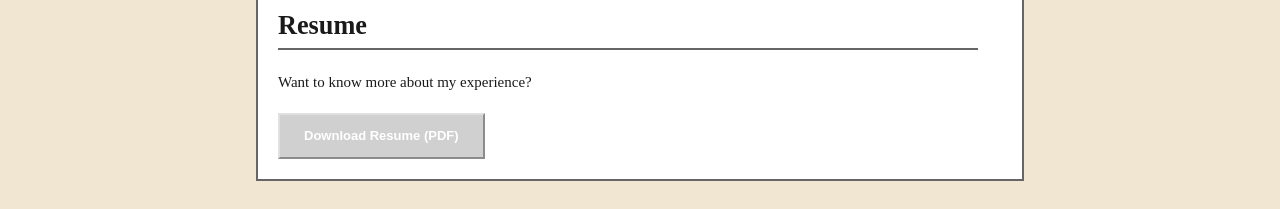
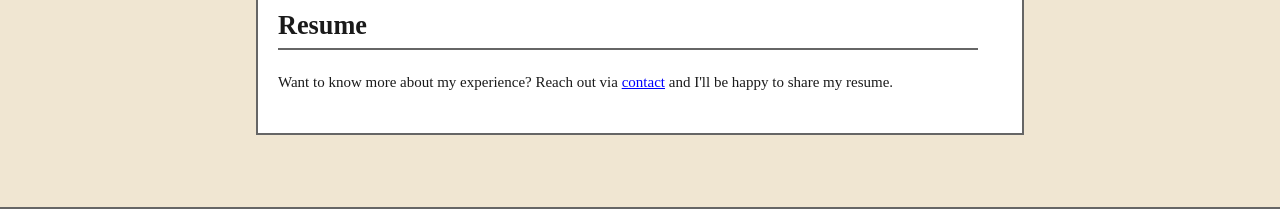
Before and after one commit to Olamide1/personal-web, a website: page about.html in a window 1280 px wide. Shown: the part 983-1192 px from the top of the page. Drawn offline with Linux system fonts and the light colour scheme.

Commit message:
Remove download resume button, make it request-only

```diff
--- a/about.html
+++ b/about.html
@@ -68,8 +68,7 @@
         </ul>
 
         <h2>Resume</h2>
-        <p>Want to know more about my experience?</p>
-        <a href="/assets/resume.pdf" class="btn" download>Download Resume (PDF)</a>
+        <p>Want to know more about my experience? Reach out via <a href="/contact.html">contact</a> and I'll be happy to share my resume.</p>
       </div>
     </div>
   </main>
```
